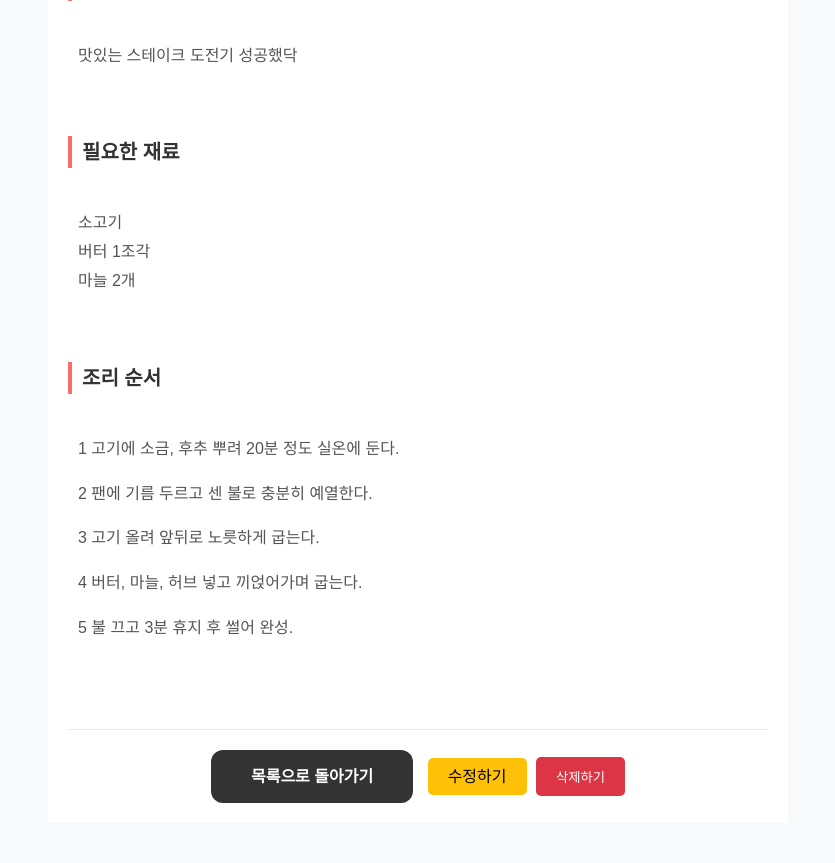
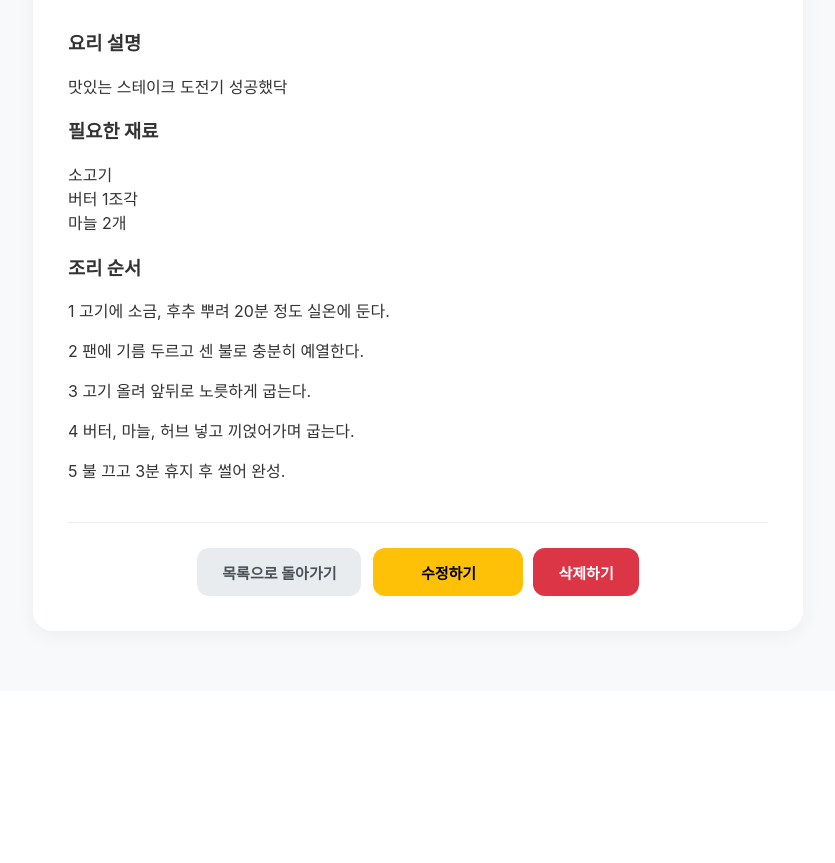
Before and after one commit to kimyuseon/project_3jo, a Django app: page /recipe/1/ in a window 1280 px wide. Shown: the part 638-1501 px from the top of the page, without its empty margins (222-1057 px from the left). After the commit the page ends 1274 px from the top, so only its background shows below. Run offline with Django 5.2, Linux system fonts and the light colour scheme; a user stored in the database is signed in; data comes from the database, SQL or seed files in the repository; both versions use the stored data as it was after the commit.

Commit message:
유선:레시피기능 수정

```diff
--- a/my_recipe/views.py
+++ b/my_recipe/views.py
@@ -12,15 +12,17 @@ def recipe_list(request):
     search_query = request.GET.get('q', '')
     ai_recommendation = ""
 
+
+    my_recipes = Recipe.objects.filter(user=request.user)
+
     if search_query:
-        recipes = Recipe.objects.filter(
+        recipes = my_recipes.filter(
             Q(title__icontains=search_query) | Q(ingredients__icontains=search_query)
         ).order_by('-id')
 
         if request.GET.get('recommend') == 'true' or '추천' in search_query:
             try:
                 genai.configure(api_key=settings.GEMINI_API_KEY)
-
                 model = genai.GenerativeModel('gemini-2.5-flash')
 
                 prompt = f"'{search_query}'와 관련된 요리 레시피를 제목, 재료, 요리 순서로 나누어 짧고 간결하게 한국어로 추천해줘."
@@ -29,17 +31,16 @@ def recipe_list(request):
                 ai_recommendation = response.text
 
             except Exception as e:
-                ai_recommendation = print(f"AI error: {e}")
+                print(f"AI error: {e}")
 
     else:
-        recipes = Recipe.objects.all().order_by('-id')
+        recipes = my_recipes.order_by('-id')
 
     return render(request, 'my_recipe/recipe_list.html', {
         'recipes': recipes,
         'search_query': search_query,
         'ai_recommendation': ai_recommendation
     })
-
 
 @login_required
 def recipe_add(request):
--- a/static/css/my_recipe.css
+++ b/static/css/my_recipe.css
@@ -1,79 +1,43 @@
-/* 1. 기본 설정 */
+/* 1. 전체 공통 스타일 */
 body {
     font-family: 'Pretendard', -apple-system, sans-serif;
     background-color: #f8f9fa;
-    color: #333;
     margin: 0;
-    line-height: 1.6;
 }
 
-.container {
-    max-width: 1100px;
-    margin: 0 auto;
-    padding: 0 20px;
+/* 2. 상세 페이지 & 등록/수정 폼 컨테이너 공통 */
+.recipe-detail-container, .recipe-form-container, .edit-form-box {
+    max-width: 700px;
+    margin: 40px auto;
+    padding: 35px;
+    background: #ffffff;
+    border-radius: 20px;
+    box-shadow: 0 4px 20px rgba(0,0,0,0.05);
 }
 
-/* 2. 네비게이션 바 */
-nav {
-    background-color: white;
-    border-bottom: 1px solid #eee;
-    padding: 15px 0;
+/* 3. 🖼️ 이미지 크기 조절 */
+.recipe-image-wrapper {
+    width: 100%;
+    margin-bottom: 30px;
+    text-align: center;
+    border-radius: 15px;
+    overflow: hidden;
 }
 
-.nav-container {
-    max-width: 1100px;
-    margin: 0 auto;
-    display: flex;
-    justify-content: space-between;
-    align-items: center;
-    padding: 0 20px;
+.recipe-detail-img {
+    max-width: 100%;
+    max-height: 450px;
+    height: auto;
+    object-fit: contain; /* 사진이 잘리지 않게 조정 */
+    border-radius: 15px;
 }
 
-/* 3. 레시피 목록 (그리드 레이아웃) */
-.recipe-grid-container {
-    margin: 40px auto;
-}
-
-.recipe-grid {
-    display: grid;
-    grid-template-columns: repeat(3, 1fr);
-    gap: 25px;
-}
-
-/* 4. 등록 폼 디자인 */
-.recipe-form-container {
-    max-width: 650px;
-    margin: 50px auto;
-    padding: 40px;
-    background: #ffffff;
-    border-radius: 20px;
-    box-shadow: 0 10px 30px rgba(0,0,0,0.05);
-    border: 1px solid #f0f0f0;
-}
-
-.form-header {
-    text-align: center;
-    margin-bottom: 40px;
-}
-
-.form-title {
-    font-size: 28px;
-    font-weight: 800;
-    color: #222;
-    margin-bottom: 10px;
-}
-
-.form-subtitle {
-    color: #888;
-    font-size: 15px;
-}
-
-/* 5. 입력 필드 그룹 */
-.field-group {
+/* 4. 입력 필드 디자인 (등록/수정 공통) */
+.field-group, .edit-field {
     margin-bottom: 25px;
 }
 
-.field-group label {
+.field-group label, .edit-field label {
     display: block;
     font-weight: 700;
     font-size: 14px;
@@ -81,227 +45,89 @@ nav {
     margin-bottom: 8px;
 }
 
-.field-group input,
-.field-group textarea,
-.field-group select {
+.field-group input, .field-group textarea, .field-group select,
+.edit-field input, .edit-field textarea, .edit-field select {
     width: 100%;
     padding: 13px 15px;
     border: 1px solid #e1e1e1;
     border-radius: 12px;
     font-size: 15px;
     background-color: #fafafa;
+    box-sizing: border-box;
     transition: all 0.2s;
-    box-sizing: border-box;
 }
 
-.field-group input:focus,
-.field-group textarea:focus {
+.field-group input:focus, .edit-field input:focus {
     outline: none;
-    border-color: #000;
+    border-color: #333;
     background-color: #fff;
 }
 
-.field-group textarea {
-    height: 180px;
-    resize: none;
+.recipe-meta {
+    display: flex;
+    align-items: center;
+    justify-content: space-between; /* 양 끝 정렬 */
+    margin-bottom: 35px;
+    padding: 10px 5px;
+    border-bottom: 1px solid #f1f1f1; /* 구분선 하나 넣어주면 더 깔끔해요 */
 }
 
-/* 6. 버튼 영역 (나란히 배치 핵심) */
-.form-actions {
-    display: flex;         /* 가로 정렬 */
-    justify-content: center; /* 가운데 모음 */
-    gap: 12px;            /* 버튼 사이 간격 */
-    margin-top: 40px;
-}
-
-/* 등록하기 버튼 (검정) */
-.btn-submit {
-    flex: 1;               /* 동일 비율 */
-    max-width: 180px;      /* 너무 커지지 않게 제한 */
-    background: #000;
-    color: #fff;
-    border: none;
-    padding: 16px;
-    border-radius: 12px;
-    font-weight: bold;
-    font-size: 16px;
-    cursor: pointer;}
-
-    /* 전체 컨테이너 및 레이아웃 */
-.recipe-detail-container {
-    max-width: 700px;
-    margin: 40px auto;
-    padding: 20px;
-    background: #ffffff;
-    font-family: 'Pretendard', sans-serif;
-}
-
-.recipe-title {
-    font-size: 32px;
-    font-weight: 800;
-    margin-bottom: 15px;
-    text-align: center;
-    color: #222;
-}
-
-.recipe-meta {
-    text-align: center;
-    margin-bottom: 40px;
-}
-
-.difficulty-label {
-    font-size: 14px;
-    color: #888;
+.author-name {
+    font-weight: 600;
+    font-size: 15px;
+    color: #444;
 }
 
 .difficulty-value {
-    background: #e8f5e9;
-    color: #2e7d32;
-    padding: 4px 12px;
-    border-radius: 6px;
-    font-weight: 700;
-    margin-left: 5px;
+    padding: 8px 20px;
+    font-weight: 1000;
+    border-radius: 50px;
+    font-size: 17px;
 }
 
-/* 🖼️ 이미지 크기 조절 핵심 */
-.recipe-image-wrapper {
-    width: 100%;
-    text-align: center;
-    margin-bottom: 40px;
-    border-radius: 20px;
-    overflow: hidden;
-    background: #f9f9f9;
+
+.diff-easy { background: #ebfbee; color: #2b8a3e; }
+.diff-medium { background: #fff9db; color: #e67700; }
+.diff-hard { background: #fff5f5; color: #e03131; }
+
+/* 6. 🚀 모든 하단 버튼 정렬 (상세/등록/수정 공통) */
+.detail-actions, .form-actions, .action-group {
+    margin-top: 40px;
+    padding-top: 25px;
+    border-top: 1px solid #eee;
+    display: flex;
+    justify-content: center;
+    align-items: center;
+    gap: 12px;
 }
 
-.recipe-detail-img {
-    max-width: 100%;    /* 부모 너비를 넘지 않음 */
-    max-height: 400px;  /* 💡 사진이 너무 크지 않게 높이 제한 */
-    height: auto;       /* 비율 유지 */
-    width: auto;
-    object-fit: contain;
-    border-radius: 20px;
-    display: block;
-    margin: 0 auto;
-}
-
-/* 섹션 공통 스타일 */
-.recipe-section {
-    margin-bottom: 40px;
-}
-
-.recipe-section h3 {
-    font-size: 20px;
-    font-weight: 700;
-    color: #333;
-    margin-bottom: 15px;
-    padding-left: 10px;
-    border-left: 4px solid #ff6b6b;
-}
-
-.content-text {
-    line-height: 1.8;
-    color: #555;
-    font-size: 16px;
-    padding: 10px;
-}
-
-/* 하단 버튼 */
-.detail-actions {
-    text-align: center;
-    margin-top: 60px;
-    padding-top: 20px;
-    border-top: 1px solid #eee;
-}
-
-.btn-back {
-    display: inline-block;
-    padding: 14px 40px;
-    background: #333;
-    color: #fff;
-    text-decoration: none;
-    border-radius: 12px;
-    font-weight: 600;
-    transition: background 0.2s;
-}
-
-.btn-back:hover {
-    background: #555;
-}
-
-/* 수정 페이지 전용 추가 스타일 */
-.edit-form-box {
-    background: #f9f9f9;
-    border-radius: 15px;
-    padding: 25px;
-    margin-bottom: 30px;
-}
-
-.edit-field {
-    margin-bottom: 20px;
-}
-
-.edit-field label {
-    display: block;
-    font-weight: 700;
-    margin-bottom: 8px;
-    color: #444;
-}
-
-/* 하단 버튼 3형제 */
-.action-group {
+.owner-actions {
     display: flex;
-    justify-content: center;
     gap: 10px;
 }
 
-.btn-list { background-color: #3498db; color: white; } /* 파랑 */
-.btn-save { background-color: #f1c40f; color: black; } /* 노랑 */
-.btn-cancel { background-color: #333; color: white; }  /* 검정 */
-
-.btn-common {
-    flex: 1;
-    max-width: 150px;
-    padding: 12px;
-    text-align: center;
+/* 모든 버튼 공통 스타일 */
+.btn-back, .btn-edit, .btn-delete, .btn-submit, .btn-cancel, .btn-save, .btn-list {
+    display: inline-flex;
+    align-items: center;
+    justify-content: center;
+    height: 48px;
+    padding: 0 25px;
     border-radius: 12px;
-    font-weight: 700;
+    font-size: 15px;
+    font-weight: 600;
     text-decoration: none;
     border: none;
     cursor: pointer;
+    white-space: nowrap;
+    transition: 0.2s;
+    min-width: 100px;
 }
 
-/* 입력창(input)과 텍스트영역(textarea) 성형수술 */
-.edit-field input[type="text"],
-.edit-field input[type="number"],
-.edit-field select,
-.edit-field textarea {
-    width: 100%;
-    padding: 12px 15px;
-    margin-top: 5px;
-    border: 1px solid #ddd;
-    border-radius: 10px; /* 모서리를 둥글게 */
-    background-color: #fff;
-    font-size: 15px;
-    box-sizing: border-box; /* 패딩이 너비를 넘지 않게 */
-    transition: border-color 0.2s;
-}
+/* 버튼 색상 정의 */
+.btn-save, .btn-submit { background-color: #000 !important; color: #fff !important; }
+.btn-back, .btn-list, .btn-cancel { background-color: #e9ecef !important; color: #495057 !important; }
+.btn-edit { background-color: #ffc107 !important; color: #000 !important; }
+.btn-delete { background-color: #dc3545 !important; color: #fff !important; }
 
-/* 마우스를 클릭했을 때(Focus) 효과 */
-.edit-field input:focus,
-.edit-field textarea:focus {
-    outline: none;
-    border-color: #3498db; /* 강조색을 파란색으로 */
-    box-shadow: 0 0 5px rgba(52, 152, 219, 0.2);
-}
-
-/* 이미지 업로드 필드 정렬 */
-.edit-field input[type="file"] {
-    padding: 10px 0;
-    font-size: 14px;
-}
-
-/* 텍스트 입력창 높이 조절 */
-.edit-field textarea {
-    height: 180px;
-    resize: vertical; /* 사용자가 높이 조절 가능 */
-}
+.delete-form { margin: 0; }
--- a/templates/my_recipe/recipe_detail.html
+++ b/templates/my_recipe/recipe_detail.html
@@ -3,13 +3,19 @@
 
 {% block content %}
 <link rel="stylesheet" href="{% static 'css/recipe_detail.css' %}">
+<link rel="stylesheet" href="{% static 'css/recipe_buttons.css' %}">
 
 <div class="recipe-detail-container">
     <h1 class="recipe-title">{{ recipe.title }}</h1>
 
     <div class="recipe-meta">
-        <span class="difficulty-label">난이도:</span>
-        <span class="difficulty-value">{{ recipe.difficulty }}</span>
+        <div class="author-info">
+            <span class="author-name">작성자 : {{ recipe.user.username }}</span>
+        </div>
+
+        <span class="difficulty-value {% if recipe.difficulty == '쉬움' %}diff-easy{% elif recipe.difficulty == '보통' %}diff-medium{% elif recipe.difficulty == '어려움' %}diff-hard{% endif %}">
+            난이도 : {{ recipe.difficulty }}
+        </span>
     </div>
 
     {% if recipe.image %}
@@ -43,12 +49,12 @@
         <a href="{% url 'my_recipe:recipe_list' %}" class="btn-back">목록으로 돌아가기</a>
 
         {% if recipe.user == request.user or not recipe.user %}
-            <div class="owner-actions" style="display: inline-block; margin-left: 10px;">
-                <a href="{% url 'my_recipe:recipe_edit' recipe.pk %}" class="btn-edit" style="text-decoration: none; padding: 10px 20px; background-color: #ffc107; color: black; border-radius: 5px; margin-right: 5px;">수정하기</a>
+            <div class="owner-actions">
+                <a href="{% url 'my_recipe:recipe_edit' recipe.pk %}" class="btn-edit">수정하기</a>
 
-                <form action="{% url 'my_recipe:recipe_delete' recipe.pk %}" method="post" style="display: inline;">
+                <form action="{% url 'my_recipe:recipe_delete' recipe.pk %}" method="post" class="delete-form">
                     {% csrf_token %}
-                    <button type="submit" class="btn-delete" onclick="return confirm('정말 삭제하시겠습니까?');" style="padding: 10px 20px; background-color: #dc3545; color: white; border: none; border-radius: 5px; cursor: pointer;">삭제하기</button>
+                    <button type="submit" class="btn-delete" onclick="return confirm('정말 삭제하시겠습니까?');">삭제하기</button>
                 </form>
             </div>
         {% endif %}
```
Also changed, not shown: db.sqlite3.
